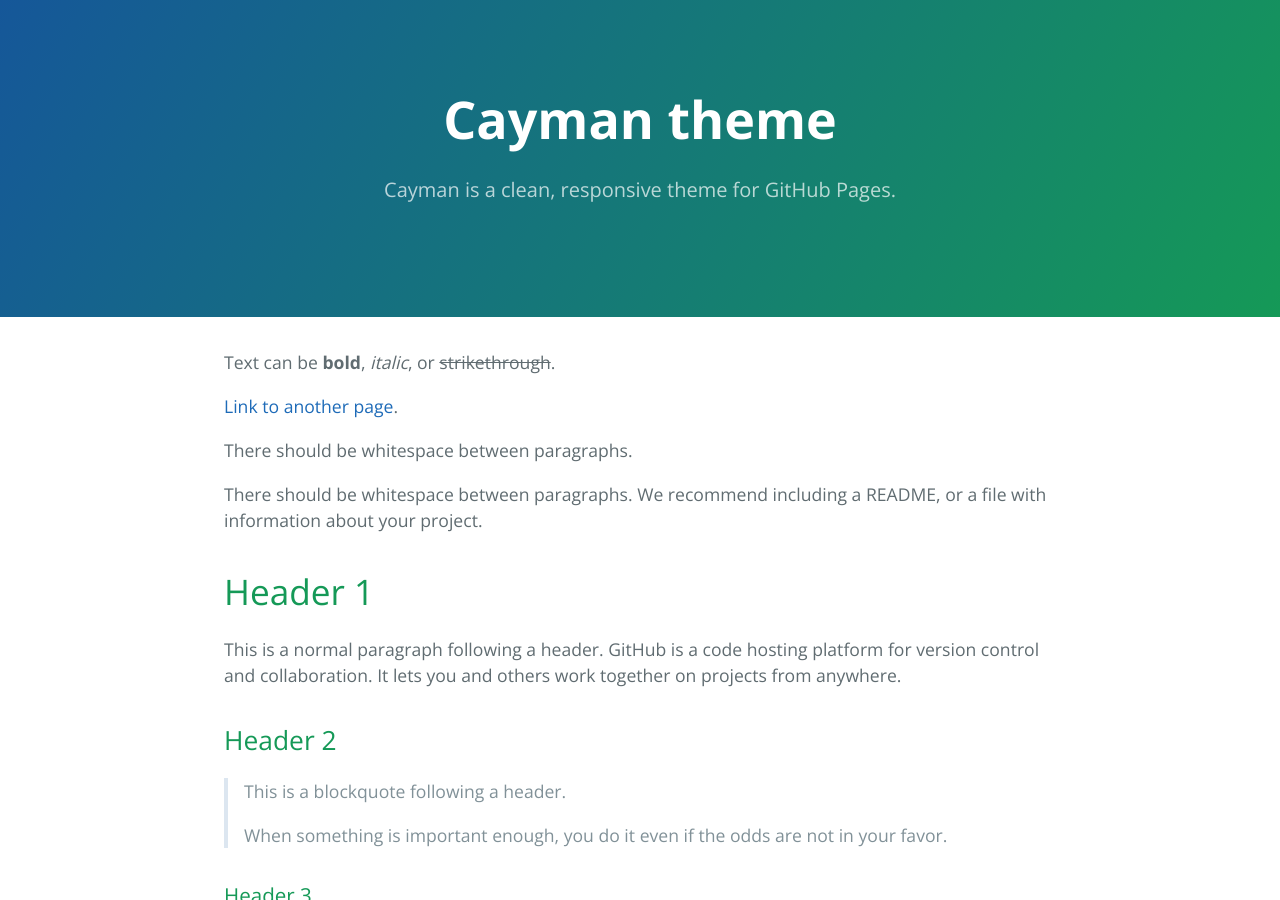
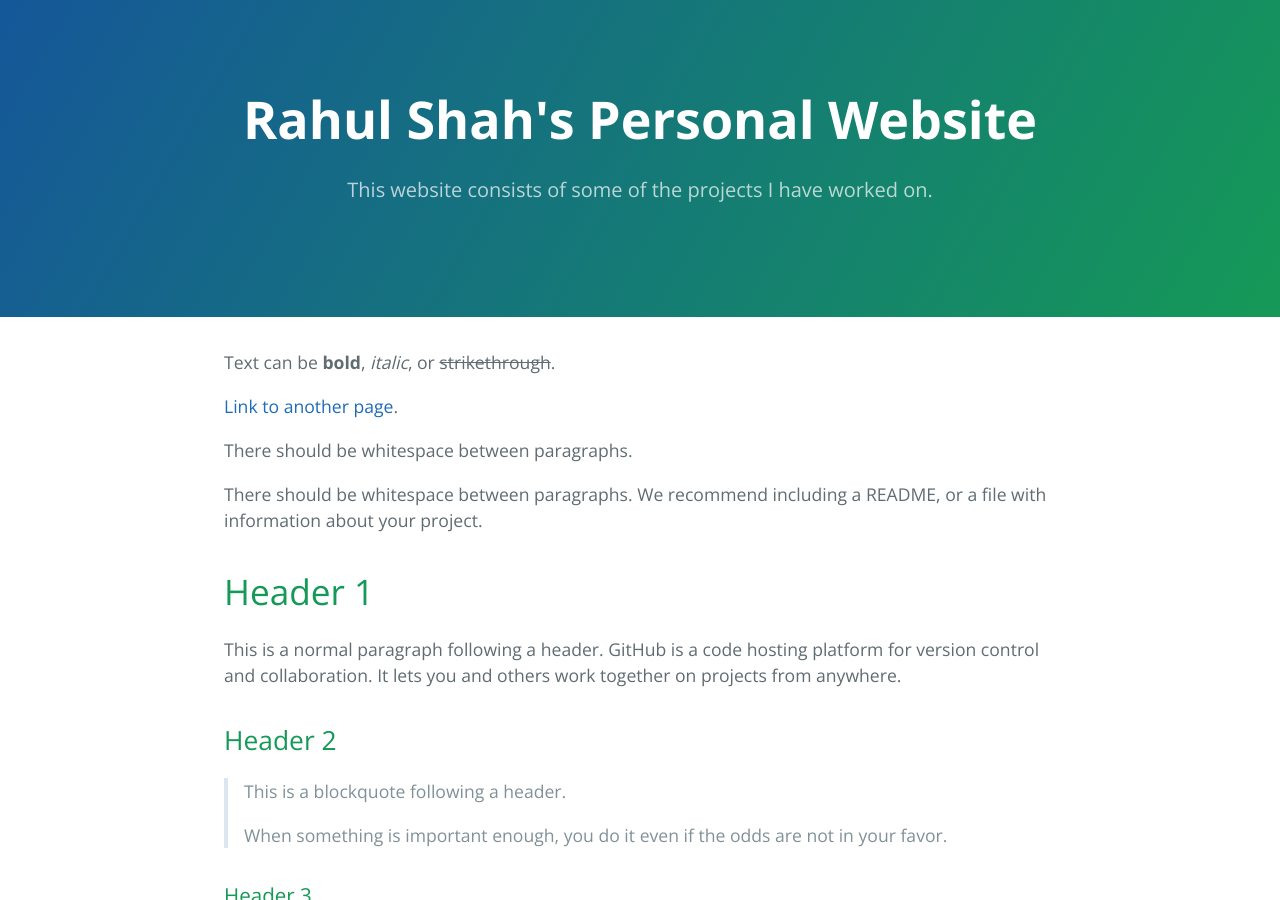
Before and after one commit to ghrahulshah/ghrahulshah.github.io, a Jekyll site: the page built from index.md, in a window 1280 px wide and 900 px high. Built offline with Jekyll 4.4.1, drawn with Linux system fonts in a browser that asks for light colours; our own code applies the rules of GitHub Pages for plain Markdown files.

Commit message:
Update index.md

```diff
--- a/index.md
+++ b/index.md
@@ -1,5 +1,6 @@
 ---
-layout: default
+title: Rahul Shah's Personal Website
+description: This website consists of some of the projects I have worked on.
 ---
 
 Text can be **bold**, _italic_, or ~~strikethrough~~.
```
